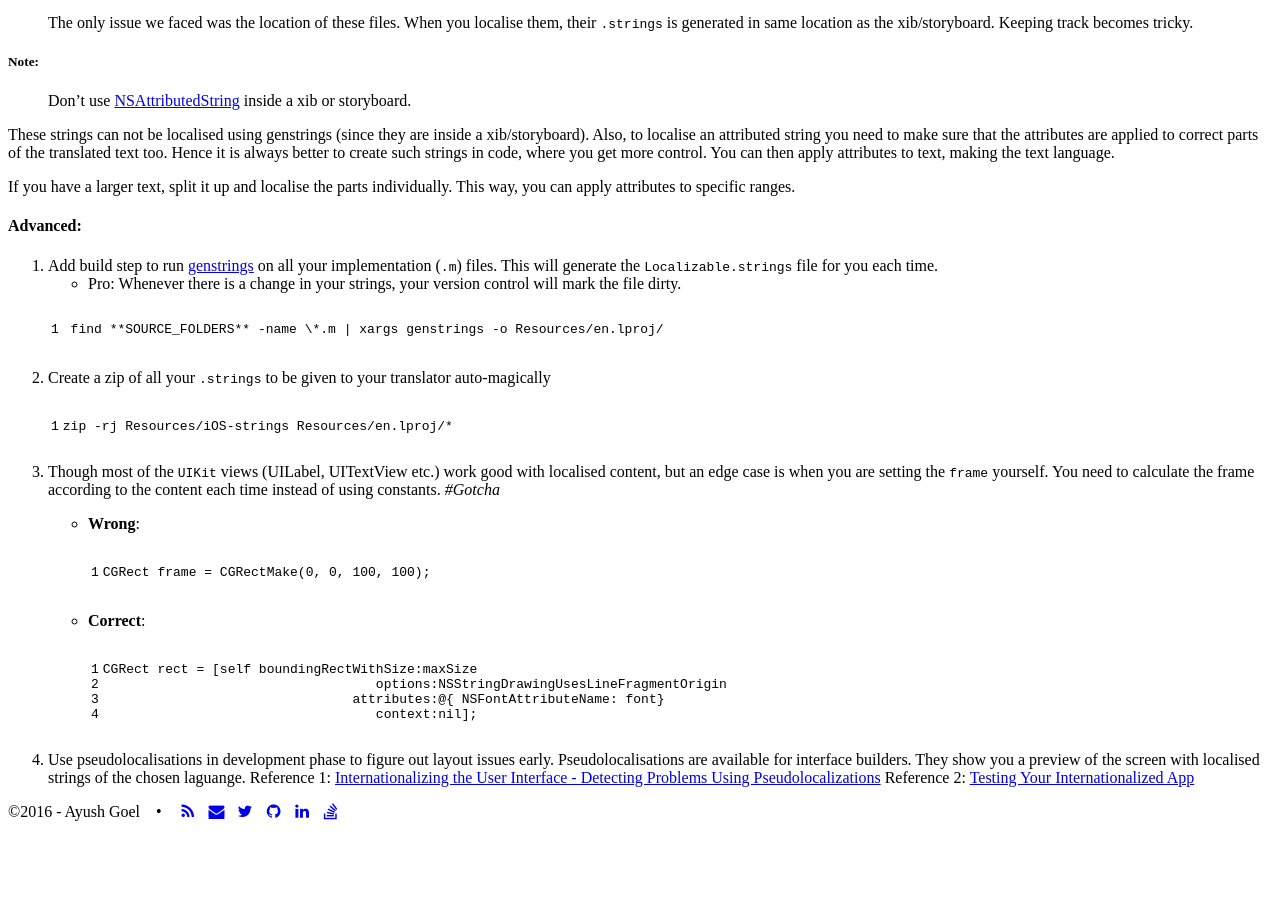
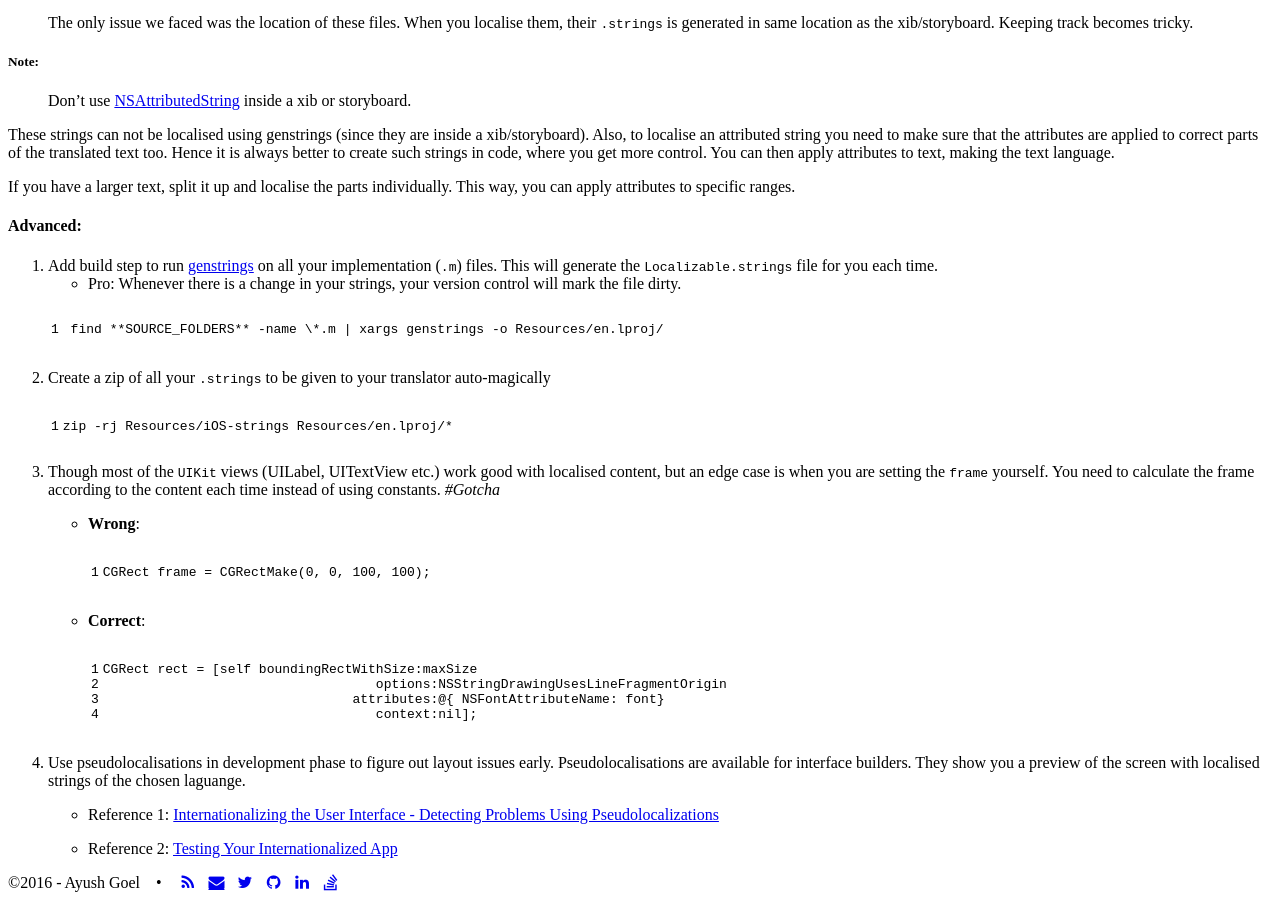
Before and after one commit to ayushgoel/ayushgoel.github.io, a Jekyll site: the page built from _posts/2016-12-12-localisation-in-ios.md, in a window 1280 px wide and 900 px high, scrolled down 742 px. Built offline with Jekyll 4.4.1, drawn with Linux system fonts in a browser that asks for light colours; nearby versions of some CDN libraries; before the commit the page ends 1571 px from its top, so only the background shows below that.

````diff
--- a/_posts/2016-12-12-localisation-in-ios.md
+++ b/_posts/2016-12-12-localisation-in-ios.md
@@ -75,7 +75,9 @@ zip -rj Resources/iOS-strings Resources/en.lproj/*
       ```
 
 4. Use pseudolocalisations in development phase to figure out layout issues early. Pseudolocalisations are available for interface builders. They show you a preview of the screen with localised strings of the chosen laguange.
-  Reference 1: [Internationalizing the User Interface - Detecting Problems Using Pseudolocalizations](https://developer.apple.com/library/content/documentation/MacOSX/Conceptual/BPInternational/InternationalizingYourUserInterface/InternationalizingYourUserInterface.html#//apple_ref/doc/uid/10000171i-CH3-SW1)
-  Reference 2: [Testing Your Internationalized App](https://developer.apple.com/library/content/documentation/MacOSX/Conceptual/BPInternational/TestingYourInternationalApp/TestingYourInternationalApp.html)
+
+    * Reference 1: [Internationalizing the User Interface - Detecting Problems Using Pseudolocalizations](https://developer.apple.com/library/content/documentation/MacOSX/Conceptual/BPInternational/InternationalizingYourUserInterface/InternationalizingYourUserInterface.html#//apple_ref/doc/uid/10000171i-CH3-SW1)
+
+    * Reference 2: [Testing Your Internationalized App](https://developer.apple.com/library/content/documentation/MacOSX/Conceptual/BPInternational/TestingYourInternationalApp/TestingYourInternationalApp.html)
 
 [genstrings]: https://developer.apple.com/legacy/library/documentation/Darwin/Reference/ManPages/man1/genstrings.1.html
````
